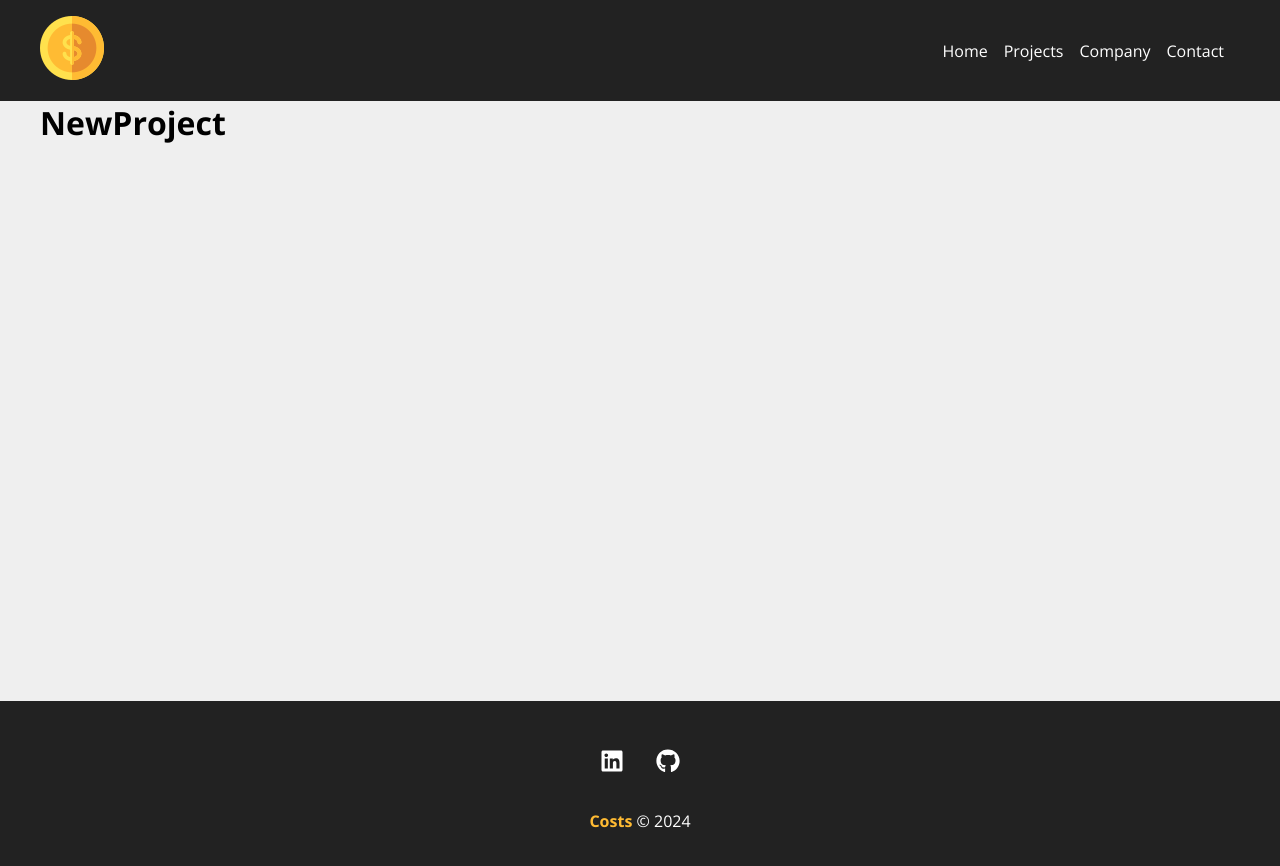
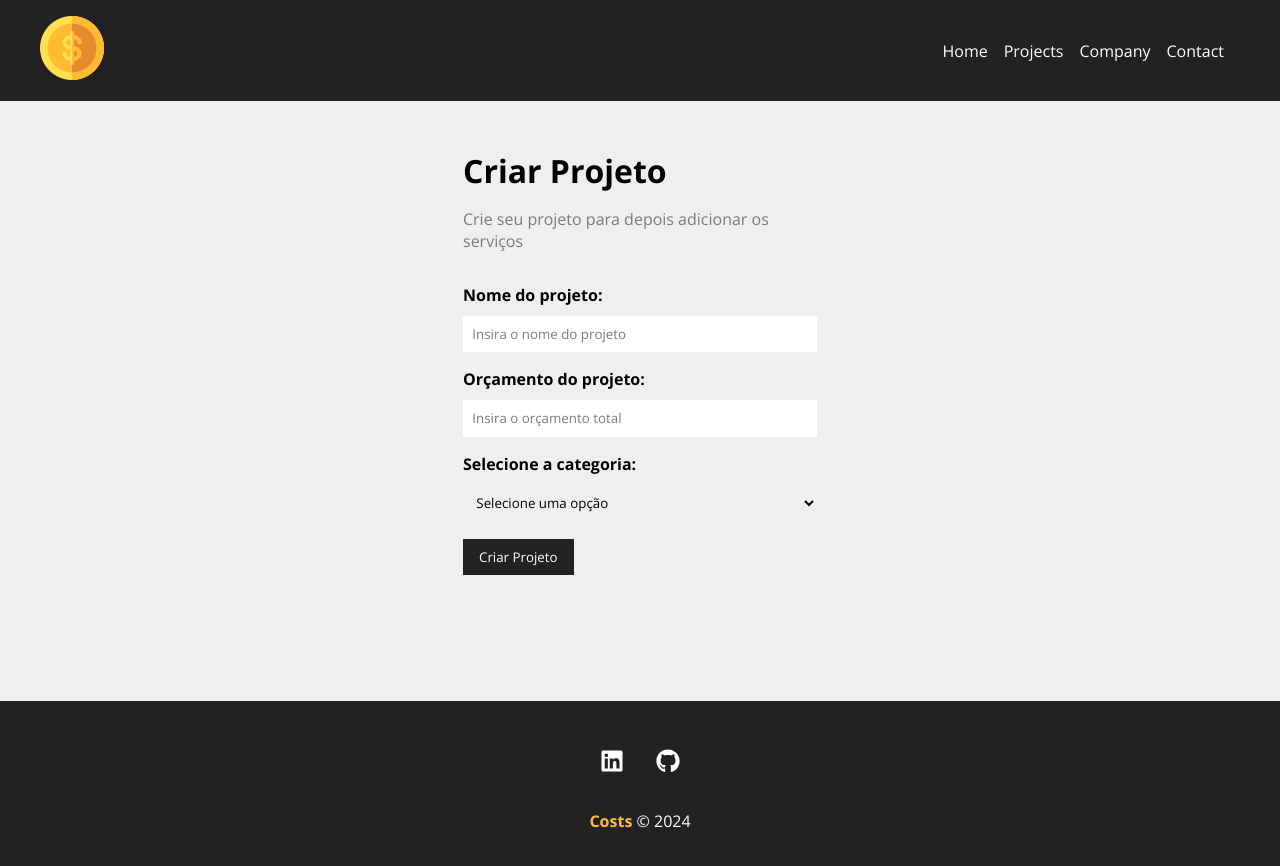
Before and after one commit to Wemerson0014/Costs, a React (Create React App) app: page /NewProject in a window 1280 px wide. Shown: the top 866 px of the page. Built offline with nearby package versions, Linux system fonts and the light colour scheme.

Commit message:
Componetizando Formulario
Adiciona o componente de formul[ario junto de estilos e melhorias simples dentro do código

```diff
--- a/src/App.js
+++ b/src/App.js
@@ -1,4 +1,4 @@
-import {  Routes, Route, BrowserRouter, Link } from 'react-router-dom'
+import {  Routes, Route, BrowserRouter } from 'react-router-dom'
 import Home from "./components/pages/Home";
 import Company from "./components/pages/Company";
 import Contact from "./components/pages/Contact";
--- /dev/null
+++ b/src/components/Form/Input.js
@@ -0,0 +1,18 @@
+import styles from './Input.module.css'
+
+function Input({ type, text, name, placeholder, handleOnChange, value}){
+    return(
+        <div className={styles.form_control}>
+            <label htmlFor={name}>{text}:</label>
+            <input type={type}
+            name={name}
+            id={name}
+            placeholder={placeholder}
+            onChange={handleOnChange}
+            value={value}
+            />
+        </div>
+    )
+}
+
+export default Input
--- /dev/null
+++ b/src/components/Form/Input.module.css
@@ -0,0 +1,20 @@
+.form_control {
+    display: flex;
+    flex-direction: column;
+    margin-bottom: 1em;
+}
+
+.form_control label {
+    margin-bottom: 0.6em;
+    font-weight: bold;
+}
+
+.form_control input {
+    padding: 0.7em;
+    border-radius: 0;
+    border: none;
+}
+
+.form_control input::placeholder {
+    color: #7b7b7b;
+}
--- /dev/null
+++ b/src/components/Form/Select.js
@@ -0,0 +1,14 @@
+import styles from './Select.module.css'
+
+function Select({ text, name, options, handleOnChange, value}) {
+    return(
+        <div className={styles.form_control}>
+            <label htmlFor={name}>{text}:</label>
+            <select name={name} id={name}>
+                <option>Selecione uma opção</option>
+            </select>
+        </div>
+    )
+}
+
+export default Select
--- /dev/null
+++ b/src/components/Form/Select.module.css
@@ -0,0 +1,16 @@
+.form_control {
+    display: flex;
+    flex-direction: column;
+    margin-bottom: 1em;
+}
+
+.form_control label {
+    margin-bottom: 0.6em;
+    font-weight: bold;
+}
+
+.form_control select {
+    padding: 0.7em;
+    border-radius: 0;
+    border: none;
+}
--- /dev/null
+++ b/src/components/Form/SubmitButton.js
@@ -0,0 +1,11 @@
+import styles from './SubmitButton.module.css'
+
+function SubmitButton({ text, }) {
+    return(
+        <div>
+            <button className={styles.btn}>{text}</button>
+        </div>
+    )
+}
+
+export default SubmitButton
--- /dev/null
+++ b/src/components/Form/SubmitButton.module.css
@@ -0,0 +1,13 @@
+.btn {
+    background-color: #222;
+    color: #fff;
+    padding: 0.7em 1.2em;
+    text-decoration: none;
+    transition: 0.5s;
+    cursor: pointer;
+    border: none;
+}
+
+.btn:hover {
+    color: #ffbb33;
+}
--- a/src/components/layout/Navbar.js
+++ b/src/components/layout/Navbar.js
@@ -7,7 +7,7 @@
 
 function Navbar() {
     return(
-        <nav class={styles.navbar}>
+        <nav className={styles.navbar}>
         <Container>
             <Link to="/">
                 <img src={logo} alt="Costs" />
--- a/src/components/pages/NewProject.js
+++ b/src/components/pages/NewProject.js
@@ -1,5 +1,15 @@
+import ProjectForm from '../project/ProjectForm'
+
+import styles from './NewProject.module.css'
+
 function NewProject() {
-    return <h1>NewProject</h1>
+    return(
+        <div className={styles.newproject_container}>
+            <h1>Criar Projeto</h1>
+            <p>Crie seu projeto para depois adicionar os serviços</p>
+            <ProjectForm btnText="Criar Projeto"/>
+        </div>
+    )
 }
 
 export default NewProject
--- /dev/null
+++ b/src/components/pages/NewProject.module.css
@@ -0,0 +1,13 @@
+.newproject_container {
+    width: 450px;
+    margin: 0 auto;
+    padding: 3em;
+}
+
+.newproject_container h1 {
+    margin-bottom: 0.5em;
+}
+
+.newproject_container p {
+    color: #7b7b7b;
+}
--- /dev/null
+++ b/src/components/project/ProjectForm.js
@@ -0,0 +1,28 @@
+import Input from '../Form/Input.js'
+import Select from '../Form/Select.js'
+import SubmitButton from '../Form/SubmitButton.js'
+import styles from './ProjectForm.module.css'
+
+function ProjectForm({ btnText}) {
+    return(
+        <form className={styles.form}>
+            <Input
+            type="text"
+            text="Nome do projeto"
+            name="name"
+            placeholder="Insira o nome do projeto"/>
+            <Input
+            type="number"
+            text="Orçamento do projeto"
+            name="budget"
+            placeholder="Insira o orçamento total"/>
+            <Select
+            name="category_id/"
+            text="Selecione a categoria"
+            />
+            <SubmitButton text={btnText}/>
+        </form>
+    )
+}
+
+export default ProjectForm
--- /dev/null
+++ b/src/components/project/ProjectForm.module.css
@@ -0,0 +1,4 @@
+.form {
+    width: 100%;
+    margin: 2em 0;
+}
```
